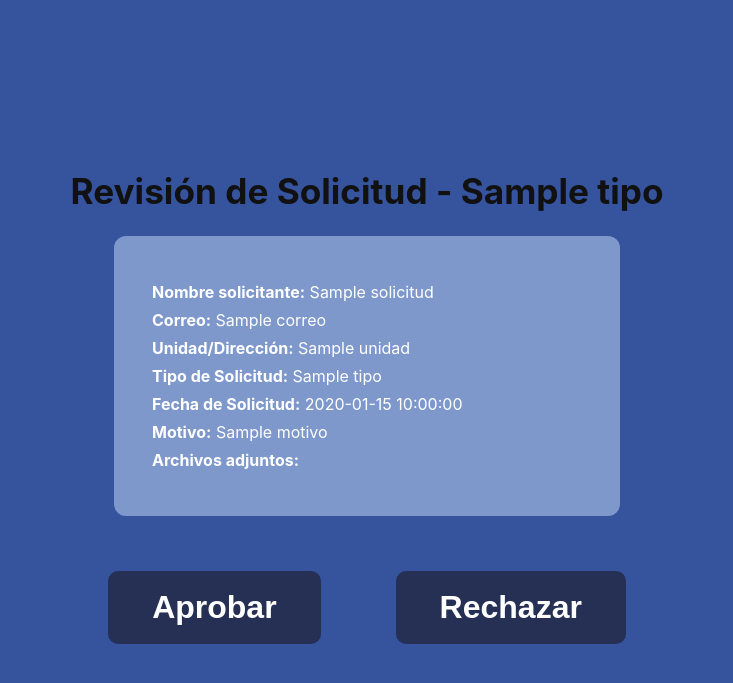
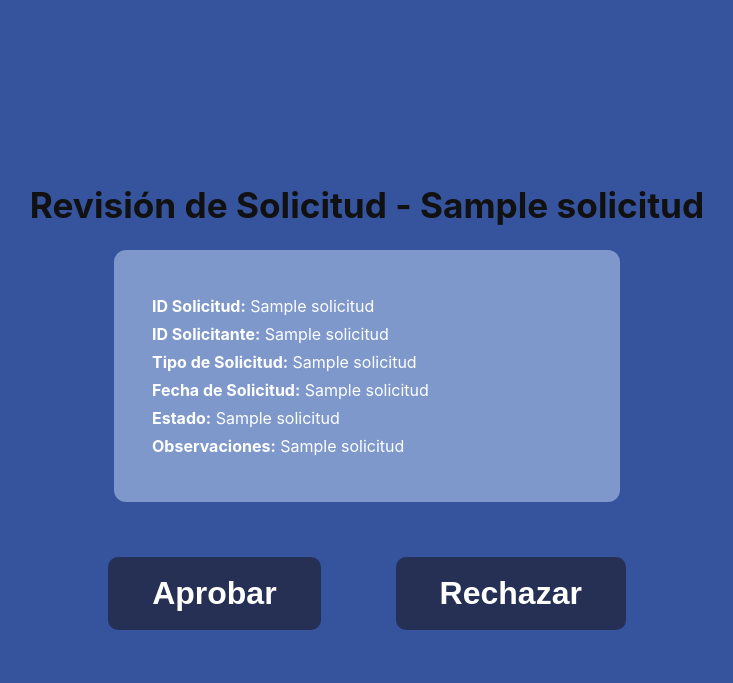
Before and after one commit to DarwinMG98/SGDTIC-Sistema-Solicitudes-Web, a Python web app: template templates/revisar_solicitud.html in a window 1280 px wide. Shown: the top 683 px of the page, without its empty margins (273-1006 px from the left). Run offline with Jinja, Linux system fonts and the light colour scheme; the template is opened without the code that fills it: most values are stand-ins (such as "Sample title", 1, 10 or a date in 2020).

Commit message:
Incluyo cambios del dashboard admin ya se ve las solicitudes

```diff
--- a/templates/dashboard_solicitante.html
+++ b/templates/dashboard_solicitante.html
@@ -46,7 +46,7 @@
         </a>
       </div>
       <div class="opcion">
-        <a href="/historial_solicitudes">
+        <a href="/historial_solicitante">
           <img src="{{ url_for('static', filename='img/historial.png') }}" class="icono-opcion" />
           <p class="texto-opcion">Historial de solicitudes</p>
         </a>
--- a/templates/revisar_solicitud.html
+++ b/templates/revisar_solicitud.html
@@ -2,30 +2,21 @@
 <html lang="es">
 <head>
     <meta charset="UTF-8">
-    <title>Revisión de Solicitud - {{ solicitud.tipo }}</title>
+    <title>Revisión de Solicitud - {{ solicitud[2] }}</title>
     <link rel="stylesheet" href="{{ url_for('static', filename='css/revisar_solicitud.css') }}">
 </head>
 <body>
     <div class="revisar-wrapper">
-        <h1>Revisión de Solicitud - {{ solicitud.tipo }}</h1>
+        <h1>Revisión de Solicitud - {{ solicitud[2] }}</h1>
         <div class="revisar-formulario-box">
-            <!-- Aquí muestras todos los campos relevantes -->
-            <p><b>Nombre solicitante:</b> {{ solicitud.nombre_solicitante }}</p>
-            <p><b>Correo:</b> {{ solicitud.correo }}</p>
-            <p><b>Unidad/Dirección:</b> {{ solicitud.unidad }}</p>
-            <p><b>Tipo de Solicitud:</b> {{ solicitud.tipo }}</p>
-            <p><b>Fecha de Solicitud:</b> {{ solicitud.fecha_solicitud }}</p>
-            <p><b>Motivo:</b> {{ solicitud.motivo }}</p>
-            <p><b>Archivos adjuntos:</b>
-                {% if solicitud.archivo1 %}
-                    <a href="{{ url_for('descargar_archivo', filename=solicitud.archivo1) }}" target="_blank">Ver archivo 1</a>
-                {% endif %}
-                {% if solicitud.archivo2 %}
-                    <a href="{{ url_for('descargar_archivo', filename=solicitud.archivo2) }}" target="_blank">Ver archivo 2</a>
-                {% endif %}
-                <!-- Repite para los adjuntos necesarios -->
-            </p>
-            <!-- Agrega aquí el resto de campos relevantes -->
+            <!-- Campos principales -->
+            <p><b>ID Solicitud:</b> {{ solicitud[0] }}</p>
+            <p><b>ID Solicitante:</b> {{ solicitud[1] }}</p>
+            <p><b>Tipo de Solicitud:</b> {{ solicitud[2] }}</p>
+            <p><b>Fecha de Solicitud:</b> {{ solicitud[3] }}</p>
+            <p><b>Estado:</b> {{ solicitud[4] }}</p>
+            <p><b>Observaciones:</b> {{ solicitud[5] }}</p>
+            <!-- Puedes agregar más campos aquí según el orden de tu tabla -->
         </div>
 
         <form method="POST" class="revisar-acciones">
@@ -50,7 +41,6 @@
         function cerrarObservacion() {
             document.getElementById('modalObservacion').style.display = 'none';
         }
-        // Oculta el modal al inicio
         document.getElementById('modalObservacion').style.display = 'none';
     </script>
 </body>
```
Also changed, not shown: app.py (+9 -10 lines), templates/dashboard_admin.html (+10 -10 lines).
